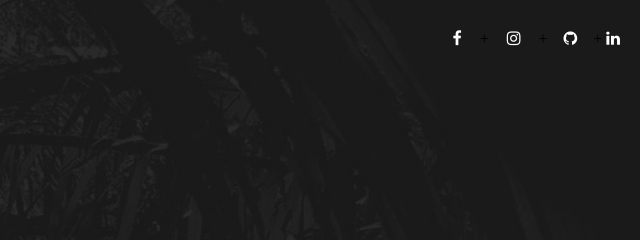
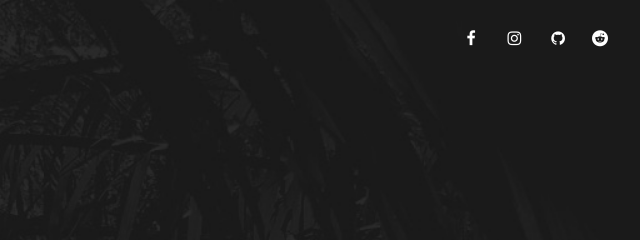
Before and after one commit to DanielHosseini/danialhosseini, a plain HTML site: page index.html in a window 1280 px wide. Shown: the top 240 px of the page, 640-1280 px from the left. Drawn offline with Linux system fonts and the light colour scheme.

Commit message:
Update index.html

```diff
--- a/index.html
+++ b/index.html
@@ -17,9 +17,9 @@
                 <div id="social-box">
                         <ul>
                             <li><a href="https://www.facebook.com/daniel.hosseini" target="_blank" class="social-icon"> <i class="fa fa-facebook"></i></a></li>
-+                            <li><a href="http://instagram.com/lillanemo93" target="_blank" class="social-icon"> <i class="fa fa-instagram"></i></a></li>
-+                            <li><a href="https://github.com/DanielHosseini" target="_blank" class="social-icon"> <i class="fa fa-github"></i></a></li>
-+                            <li><a href="https://se.linkedin.com/in/danielhosseini" target="_blank" class="social-icon"> <i class="fa fa-linkedin"></i></a></li>
+                            <li><a href="http://instagram.com/lillanemo93" target="_blank" class="social-icon"> <i class="fa fa-instagram"></i></a></li>
+                            <li><a href="https://github.com/DanielHosseini" target="_blank" class="social-icon"> <i class="fa fa-github"></i></a></li>
+                            <li><a href="http://www.reddit.com/user/Inc0r3/" target="_blank" class="social-icon"> <i class="fa fa-reddit"></i></a></li>
                         </ul>
                 </div>
 
```
